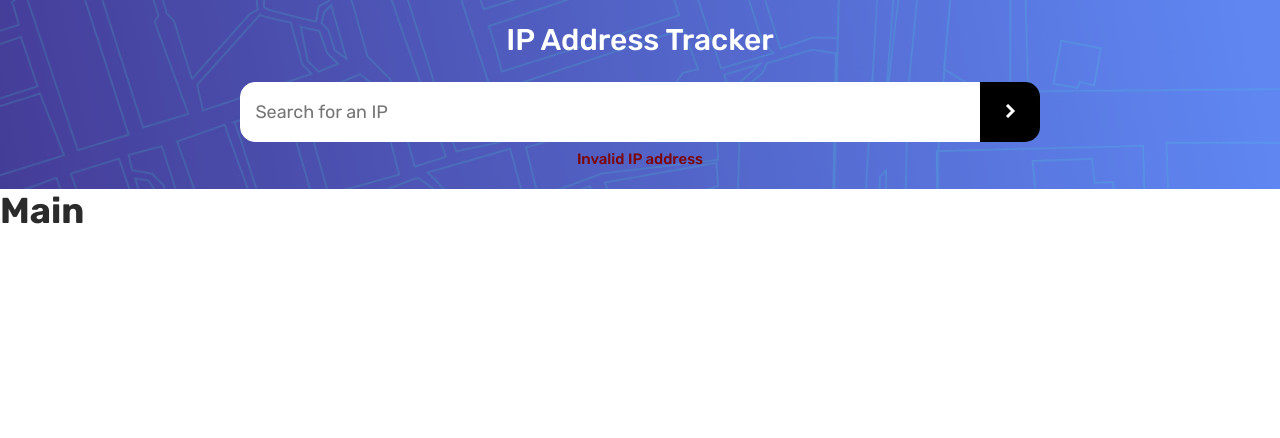
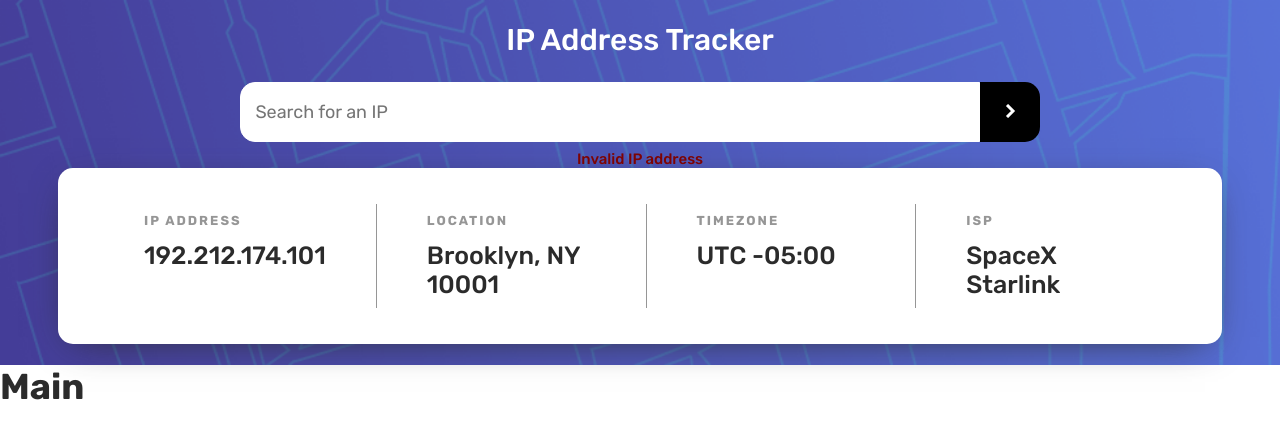
Before and after one commit to better5afe/IP-Address-Tracker, a React (Create React App) app: page / in a window 1280 px wide. Shown: the top 438 px of the page. Built offline with nearby package versions, Linux system fonts and the light colour scheme.

Commit message:
result section implemented

```diff
--- a/src/components/layout/Header.tsx
+++ b/src/components/layout/Header.tsx
@@ -9,7 +9,7 @@ const Header = () => {
 			<div className='header__wrapper'>
 				<h1 className='header__title'>IP Address Tracker</h1>
 				<TrackerForm />
-				{/* <TrackerResult /> */}
+				<TrackerResult />
 			</div>
 		</header>
 	);
--- /dev/null
+++ b/src/components/subcomponents/TrackerResult.scss
@@ -0,0 +1,16 @@
+@use '../../assets/colors.scss';
+
+.tracker-result {
+	padding: 1em;
+	background: colors.$white;
+	border-radius: 1.5rem;
+	box-shadow: -1px 9px 37px -16px colors.$very-dark-gray;
+	color: colors.$very-dark-gray;
+}
+
+@media (min-width: 992px) {
+	.tracker-result {
+		display: flex;
+		padding: 2em;
+	}
+}
--- a/src/components/subcomponents/TrackerResult.tsx
+++ b/src/components/subcomponents/TrackerResult.tsx
@@ -1,12 +1,18 @@
+import { useContext } from 'react';
 import TrackerResultCard from './TrackerResultCard';
+import { TrackerContext } from '../../context/tracker-context';
+
+import './TrackerResult.scss';
 
 const TrackerResult = () => {
+	const trackerCtx = useContext(TrackerContext);
+
 	return (
-		<section>
-			<TrackerResultCard title='ip address' />
-			<TrackerResultCard title='location' />
-			<TrackerResultCard title='timezone' />
-			<TrackerResultCard title='isp' />
+		<section className='tracker-result'>
+			<TrackerResultCard title='ip address' result={trackerCtx.addressData.ipAddress} />
+			<TrackerResultCard title='location' result={trackerCtx.addressData.location}  />
+			<TrackerResultCard title='timezone' result={trackerCtx.addressData.timezone}  />
+			<TrackerResultCard title='isp' result={trackerCtx.addressData.isp}  />
 		</section>
 	);
 };
--- /dev/null
+++ b/src/components/subcomponents/TrackerResultCard.scss
@@ -0,0 +1,46 @@
+@use '../../assets/colors.scss';
+
+.result-card {
+	margin-bottom: 1em;
+
+	&:last-of-type {
+		margin-bottom: 0;
+	}
+
+	&__title {
+		margin-bottom: 0.8em;
+		font-size: 1rem;
+		font-weight: 700;
+		text-transform: uppercase;
+		letter-spacing: 2px;
+		color: colors.$dark-gray;
+	}
+
+	&__result {
+		font-weight: 500;
+	}
+}
+
+@media (min-width: 992px) {
+	.result-card {
+		flex-basis: 25%;
+		margin-bottom: 0;
+        padding: .5em 50px;
+		border-right: 1px solid colors.$dark-gray;
+		text-align: left;
+
+		&:last-of-type {
+			border: none;
+		}
+
+        &__title {
+            margin-bottom: 1em;
+            font-size: 1.3rem;
+        }
+
+        &__result {
+            font-size: 2.5rem;
+        }
+
+	}
+}
--- a/src/components/subcomponents/TrackerResultCard.tsx
+++ b/src/components/subcomponents/TrackerResultCard.tsx
@@ -1,9 +1,20 @@
+import './TrackerResultCard.scss';
+
 interface TrackerResultCardProps {
 	title: string;
+	result: string;
 }
 
-const TrackerResultCard: React.FC<TrackerResultCardProps> = ({ title }) => {
-	return <h1>{title}</h1>;
+const TrackerResultCard: React.FC<TrackerResultCardProps> = ({
+	title,
+	result,
+}) => {
+	return (
+		<div className='result-card'>
+			<h2 className='result-card__title'>{title}</h2>
+			<p className='result-card__result'>{result}</p>
+		</div>
+	);
 };
 
 export default TrackerResultCard;
```
